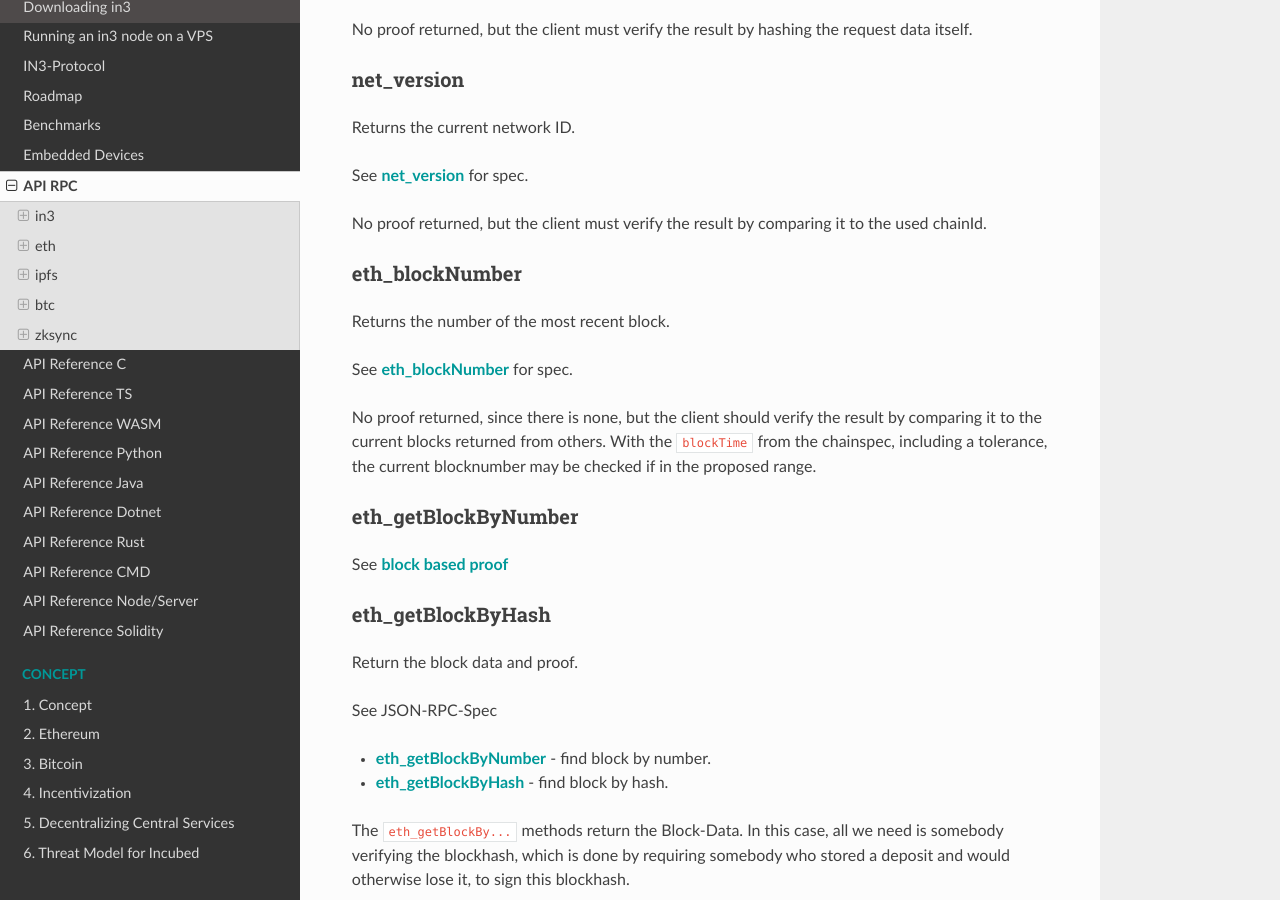
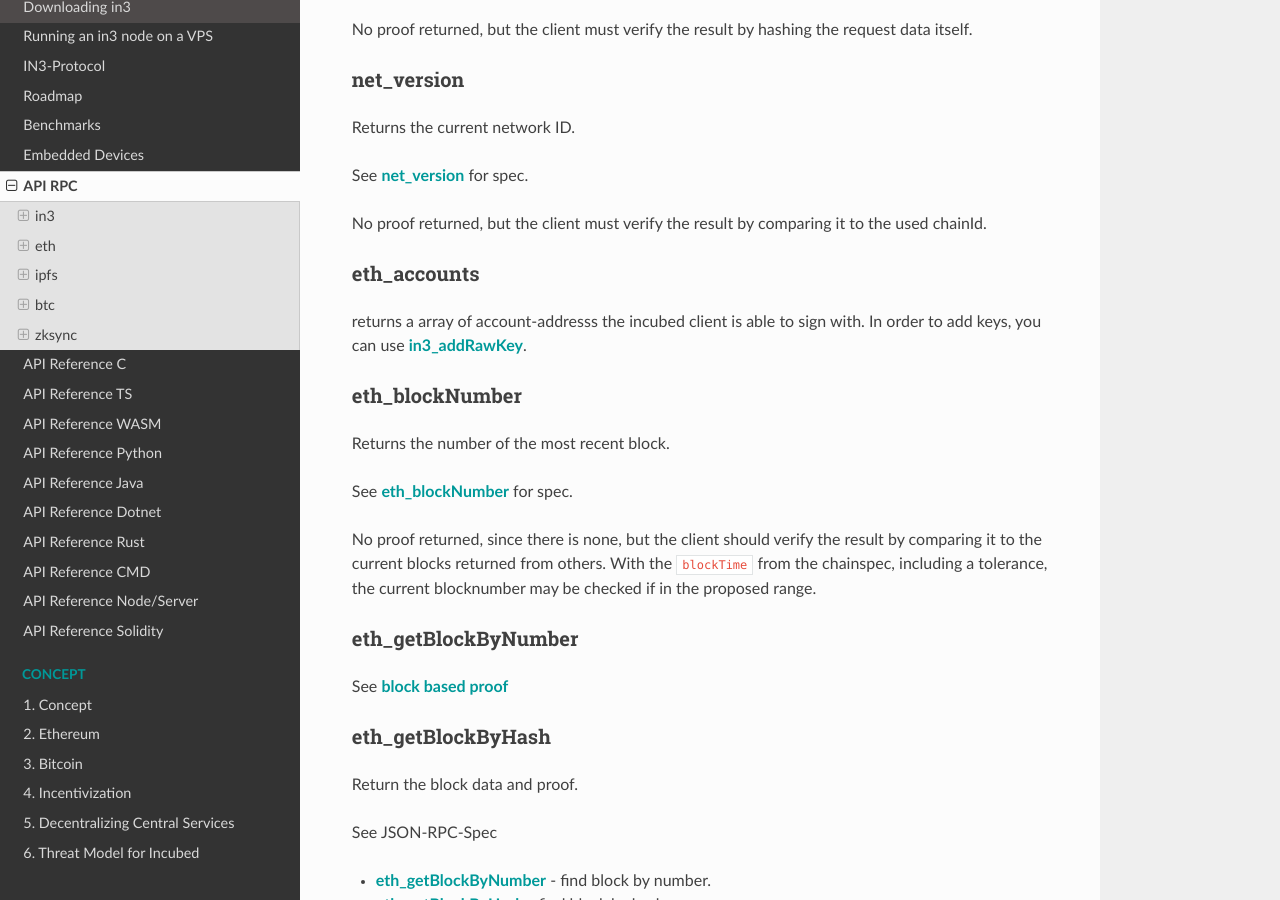
Before and after one commit to blockchainsllc/in3-docs, a Sphinx documentation site: the page built from docs/rpc.md, in a window 1280 px wide and 900 px high, scrolled down 21257 px. Built offline with Sphinx 7.4.7 and the Read the Docs theme 2.0.0, drawn with Linux system fonts in a browser that asks for light colours.

Commit message:
ad eth_accounts

```diff
--- a/docs/rpc.md
+++ b/docs/rpc.md
@@ -1013,6 +1013,11 @@ See [net_version](https://eth.wiki/json-rpc/API#net_version) for spec.
 
 No proof returned, but the client must verify the result by comparing it to the used chainId.
 
+
+### eth_accounts
+
+returns a array of account-addresss the incubed client is able to sign with. In order to add keys, you can use [in3_addRawKey](#in3-addrawkey).
+
 ### eth_blockNumber
 
 Returns the number of the most recent block.
```
